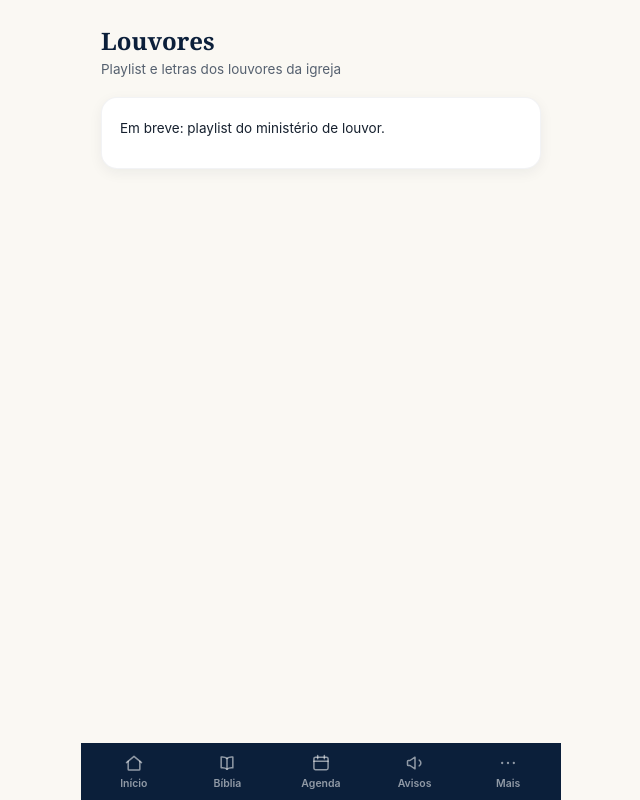
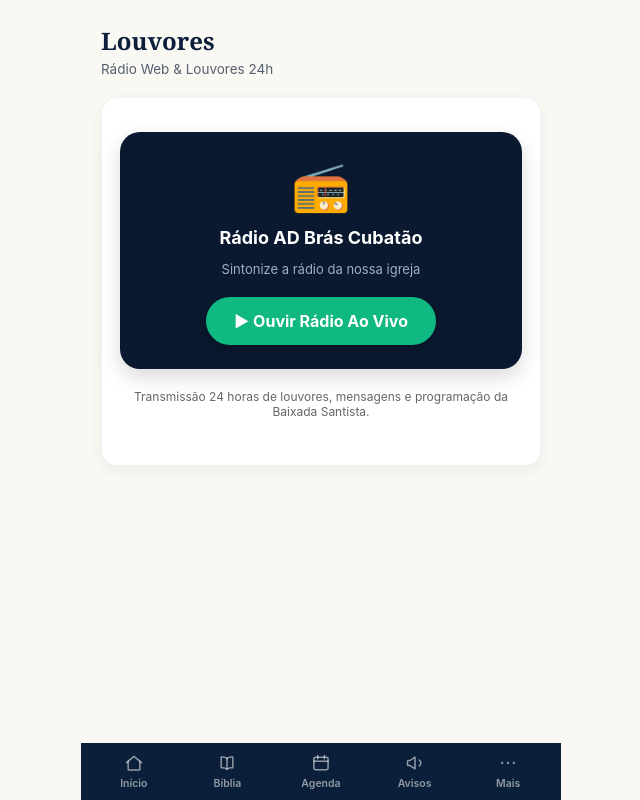
Before and after one commit to AdbrasCubatao/ad-bras-cubatao, a React (Vite) app: page /louvores in a window 1280 px wide. Shown: the whole page, without its empty margins (319-959 px from the left). Built offline with nearby package versions, Linux system fonts and the light colour scheme.

Commit message:
Implement radio player in WorshipPage
Added a radio player to the WorshipPage component, allowing users to play or pause a live radio stream from Rádio AD Brás Cubatão.

```diff
--- a/src/pages/StaticPages.jsx
+++ b/src/pages/StaticPages.jsx
@@ -63,12 +63,74 @@ export function StudiesPage() {
 }
 
 export function WorshipPage() {
+  const [isPlaying, setIsPlaying] = useState(false)
+
+  // URL do stream oficial da Rádio AD Brás Cubatão
+  const radioStreamUrl = "https://radioadbrascubatao.abcast.net/stream"
+
+  const toggleRadio = () => {
+    const audioElement = document.getElementById('radio-player')
+    if (isPlaying) {
+      audioElement.pause()
+      setIsPlaying(false)
+    } else {
+      audioElement.play().catch(() => {
+        alert("Não foi possível iniciar a transmissão ao vivo no momento.")
+      })
+      setIsPlaying(true)
+    }
+  }
+
   return (
-    <SimplePage title="Louvores" subtitle="Playlist e letras dos louvores da igreja">
-      <p className="comment-text">Em breve: playlist do ministério de louvor.</p>
+    <SimplePage title="Louvores" subtitle="Rádio Web & Louvores 24h">
+      <div style={{ textAlign: 'center', padding: '16px 0' }}>
+        <div style={{
+          backgroundColor: '#0a192f',
+          color: '#fff',
+          borderRadius: '20px',
+          padding: '24px 16px',
+          boxShadow: '0 8px 20px rgba(0,0,0,0.15)',
+          marginBottom: '20px'
+        }}>
+          <div style={{ fontSize: '48px', marginBottom: '12px' }}>📻</div>
+          <h3 style={{ fontSize: '18px', fontWeight: 'bold', margin: '0 0 4px 0', color: '#fff' }}>
+            Rádio AD Brás Cubatão
+          </h3>
+          <p style={{ fontSize: '13px', color: '#a0aec0', marginBottom: '20px' }}>
+            {isPlaying ? '🔴 Tocando ao vivo...' : 'Sintonize a rádio da nossa igreja'}
+          </p>
+
+          <audio id="radio-player" src={radioStreamUrl} preload="none" />
+
+          <button
+            onClick={toggleRadio}
+            style={{
+              backgroundColor: isPlaying ? '#dc3545' : '#10b981',
+              color: '#fff',
+              border: 'none',
+              borderRadius: '50px',
+              padding: '14px 28px',
+              fontSize: '16px',
+              fontWeight: 'bold',
+              cursor: 'pointer',
+              display: 'inline-flex',
+              alignItems: 'center',
+              gap: '8px',
+              boxShadow: '0 4px 12px rgba(0,0,0,0.2)'
+            }}
+          >
+            {isPlaying ? '⏸ Pausar' : '▶ Ouvir Rádio Ao Vivo'}
+          </button>
+        </div>
+
+        <p className="comment-text" style={{ fontSize: '12px', color: '#666' }}>
+          Transmissão 24 horas de louvores, mensagens e programação da Baixada Santista.
+        </p>
+      </div>
     </SimplePage>
   )
 }
+
 
 export function LocationPage() {
   const { settings, loading } = useSiteSettings()
```
